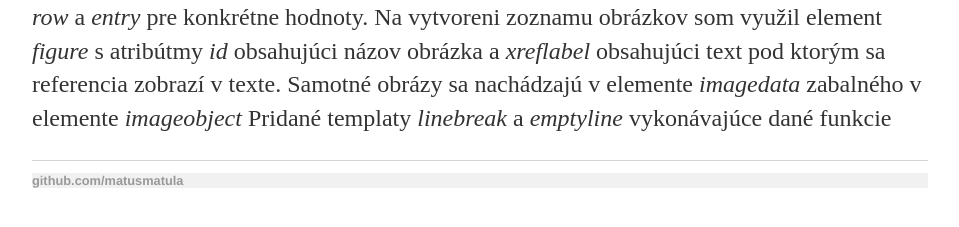
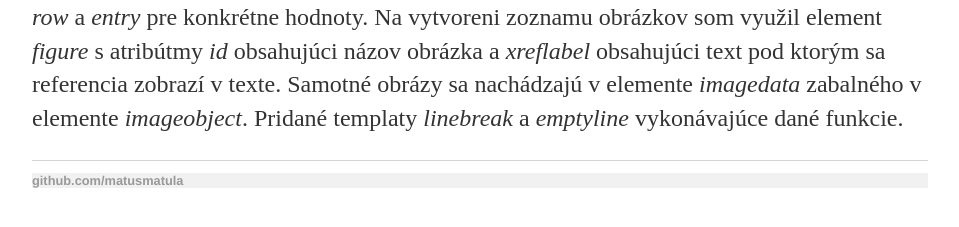
Before and after one commit to matusmatula/matusmatula.github.io, a Jekyll site: the page built from _projects/WPUB2.md, in a window 1280 px wide. Shown: the part 364-591 px from the top of the page, without its empty margins (160-1119 px from the left). Built offline with Jekyll 4.4.1, drawn with Linux system fonts in a browser that asks for light colours.

```diff
--- a/_projects/WPUB2.md
+++ b/_projects/WPUB2.md
@@ -10,5 +10,5 @@ Na vytvorenie tabulky som použil element <i>table</i> spolu s elementami <i>tgo
 obsahujúci názvy stĺpcov, <i>tbody</i> obsahujúci hodnoty a elementy <i>row</i> a <i>entry</i> pre konkrétne hodnoty.
 Na vytvoreni zoznamu obrázkov som využil element <i>figure</i> s atribútmy <i>id</i> obsahujúci názov
 obrázka a <i>xreflabel</i> obsahujúci text pod ktorým sa referencia zobrazí v texte.
-Samotné obrázy sa nachádzajú v elemente <i>imagedata</i> zabalného v elemente <i>imageobject</i>
-Pridané templaty <i>linebreak</i> a <i>emptyline</i> vykonávajúce dané funkcie</p>
+Samotné obrázy sa nachádzajú v elemente <i>imagedata</i> zabalného v elemente <i>imageobject</i>.
+Pridané templaty <i>linebreak</i> a <i>emptyline</i> vykonávajúce dané funkcie.</p>
```
